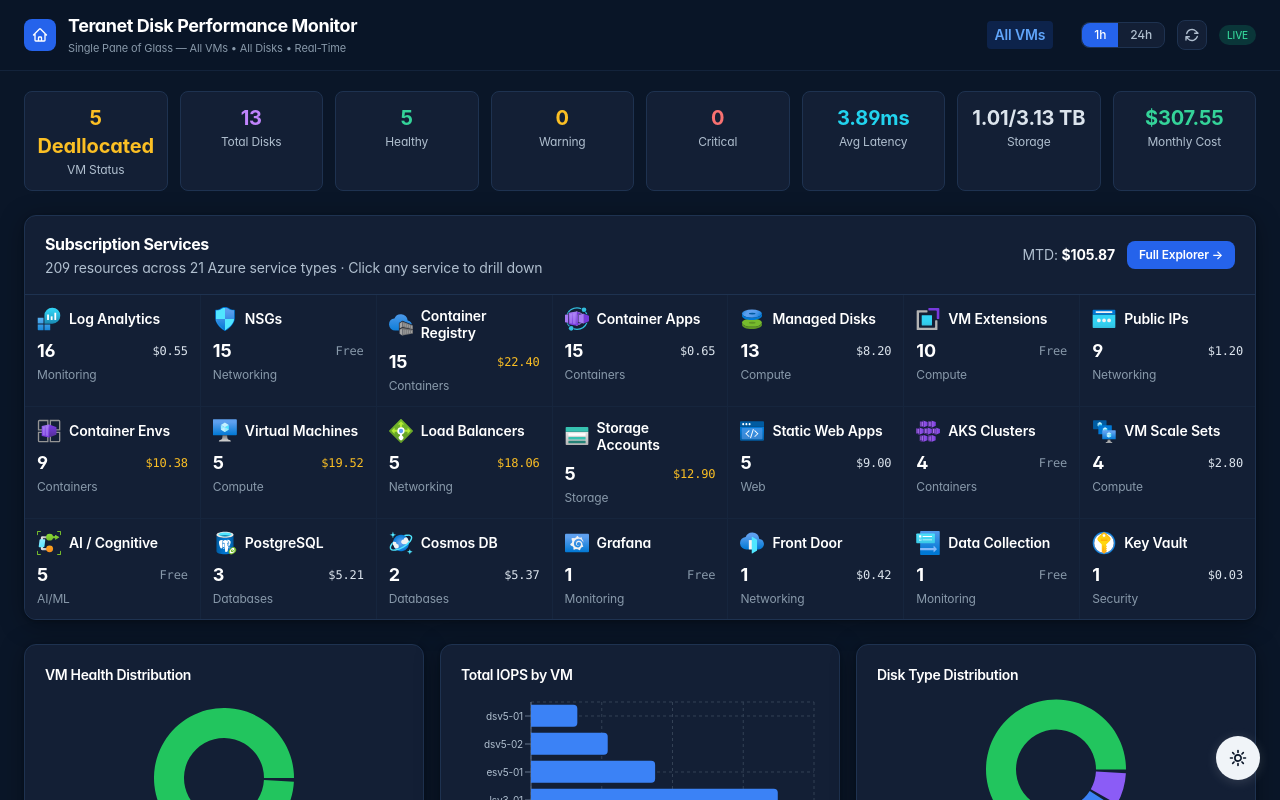
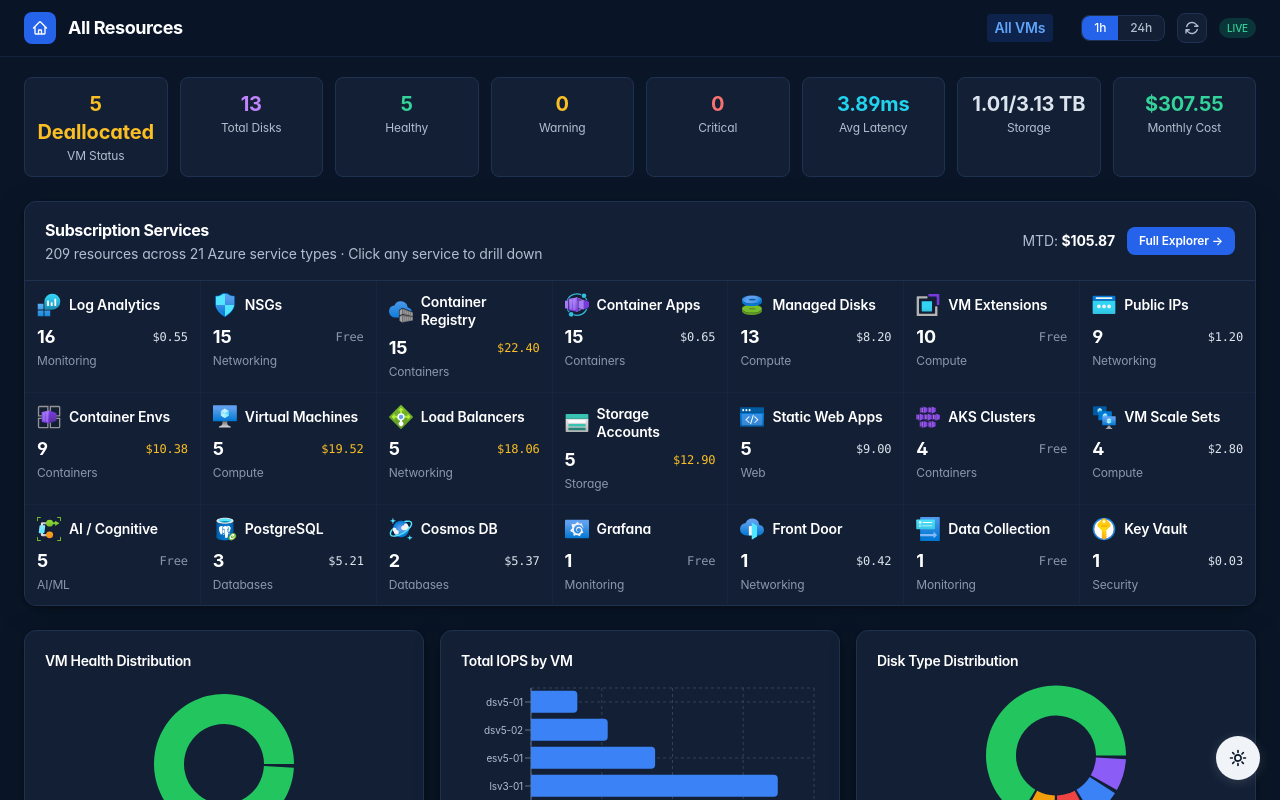
Before and after one commit to KrishnaDistributedcomputing/azure-disk-monitoring, a Next.js app in the folder dashboard/: page /monitor in a window 1280 px wide. Shown: the top 800 px of the page. Built offline with nearby package versions, Linux system fonts and the light colour scheme.

Commit message:
Change monitor title to All Resources, remove subtitle

```diff
--- a/dashboard/src/app/monitor/page.tsx
+++ b/dashboard/src/app/monitor/page.tsx
@@ -168,8 +168,7 @@
                 <svg className="h-4 w-4" fill="none" viewBox="0 0 24 24" strokeWidth={2} stroke="currentColor"><path strokeLinecap="round" strokeLinejoin="round" d="M2.25 12l8.954-8.955a1.126 1.126 0 011.591 0L21.75 12M4.5 9.75v10.125c0 .621.504 1.125 1.125 1.125H9.75v-4.875c0-.621.504-1.125 1.125-1.125h2.25c.621 0 1.125.504 1.125 1.125V21h4.125c.621 0 1.125-.504 1.125-1.125V9.75M8.25 21h8.25" /></svg>
               </Link>
               <div>
-                <h1 className="text-lg font-bold text-white">Teranet Disk Performance Monitor</h1>
-                <p className="text-[11px] text-slate-500">Single Pane of Glass — All VMs &bull; All Disks &bull; Real-Time</p>
+                <h1 className="text-lg font-bold text-white">All Resources</h1>
               </div>
             </div>
             <div className="flex items-center gap-3">
```
